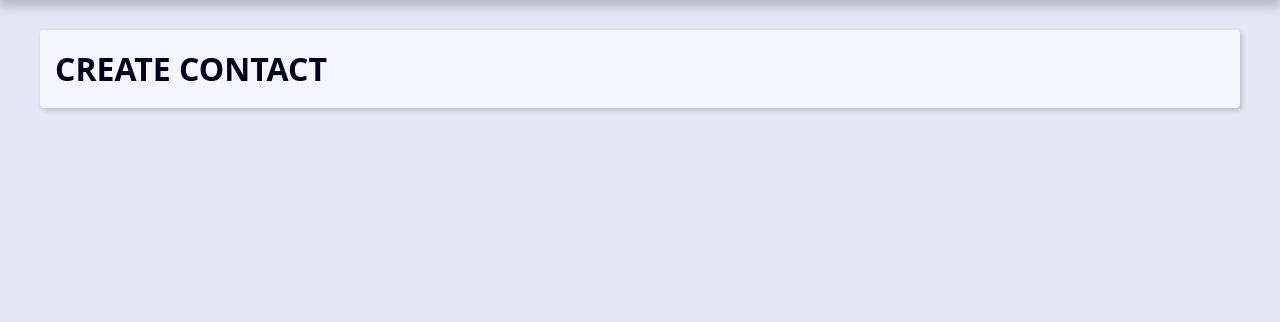
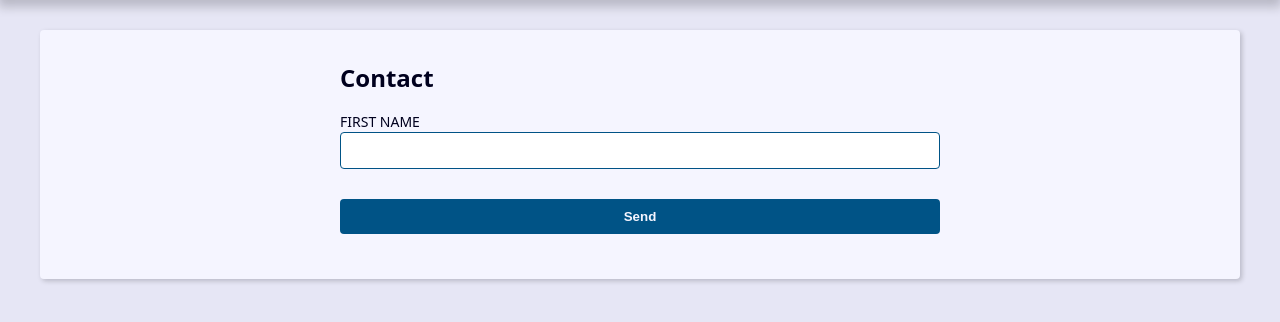
Before and after one commit to ygorlima-py/agenda-django, a Django app: page /contact/create/ in a window 1280 px wide. Shown: the part 239-561 px from the top of the page. Run offline with Django 5.2, Linux system fonts and the light colour scheme.

Commit message:
criação do template tipo post no django

```diff
--- a/contact/templates/contact/create.html
+++ b/contact/templates/contact/create.html
@@ -1,5 +1,24 @@
 {% extends "global/base.html" %}
 
 {% block content %}
-    <h1>CREATE CONTACT<h1>
+    <div class="form-wrapper">
+        <h2>Contact</h2>
+
+        <form action="" method="post" enctype="multipart/form-data">
+
+            <div class="form-content">
+                <div class="form-group">
+                    <label for="id_first_name">FIRST NAME</label>
+                    <input type="text" name="first_name" maxlength="255" id="id_first_name">
+                </div>
+            </div>
+
+            <div class="form-content">
+                <div class="form-group">
+                    <button class="btn" type='submit'>Send</button>
+                </div>
+            </div>
+
+        </form>
+    </div>
 {% endblock content %}
```
